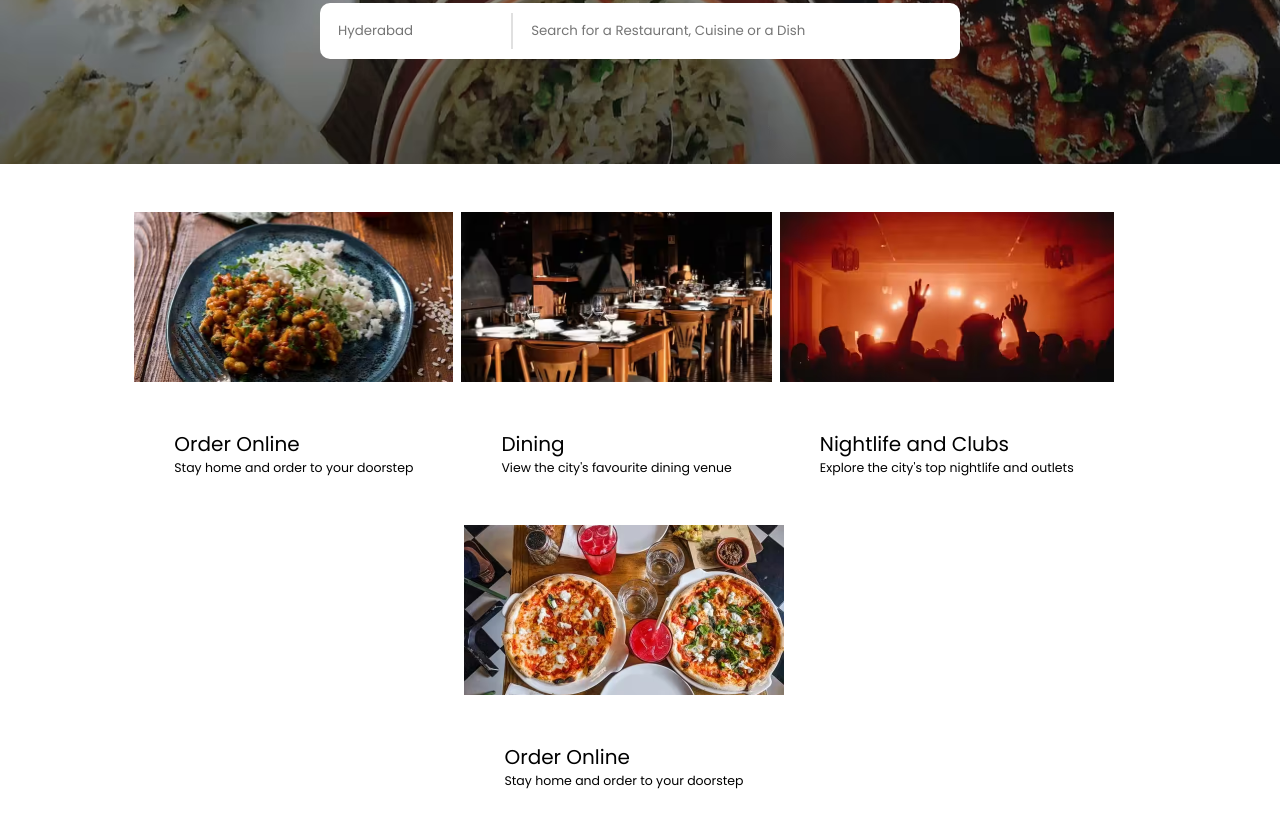
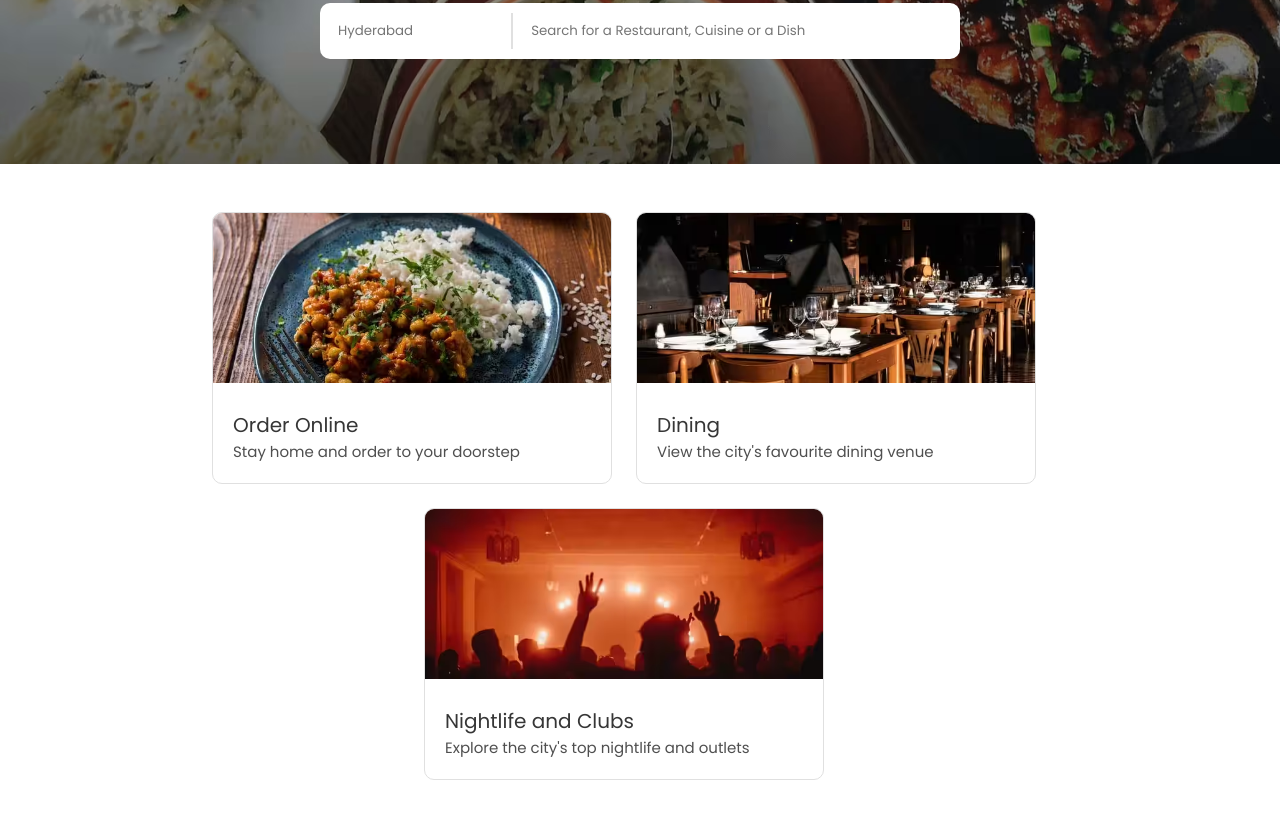
Before and after one commit to varun0911/Zomato-Landing-Page, a plain HTML site: page zomato_clone/index.html in a window 1280 px wide. Shown: the part 316-1149 px from the top of the page. Drawn offline with Linux system fonts and the light colour scheme.

Commit message:
completed hero section and cards

```diff
--- a/zomato_clone/index.html
+++ b/zomato_clone/index.html
@@ -83,14 +83,14 @@
           </div>
         </img>
       </div>
-      <div class="we_offer_card">
+      <!-- <div class="we_offer_card">
         <img src="images/item4.png" alt="card 4 img" />
           <div class="we_offer_content">
             <h2>Order Online</h2>
             <p>Stay home and order to your doorstep</p>
           </div>
         </img>
-      </div>
+      </div>   -->
     </section>
   </body>
 </html>
--- a/zomato_clone/styles.css
+++ b/zomato_clone/styles.css
@@ -179,18 +179,29 @@
 {
     display: flex;
     flex-wrap:wrap;
-    gap: 0.5rem;
+    gap: 1.5rem;
     justify-content: center;
     align-items: center;
 }
 
-.we_offer_card:hover
+.we_offer_card
 {
+    width: 400px;
+    cursor: pointer;
     border-radius: 10px;
     overflow: hidden;
     border: 1px solid #e0e0e0;
-    transition: all 1s ease;
-    transform: scale(1.1);
+    transition: all 0.3s ease-in-out;   /*all indicates the */
+}
+
+.we_offer_card:hover
+{
+    cursor: pointer;
+    border-radius: 10px;
+    overflow: hidden;
+    border: 1px solid #e0e0e0;
+    transition: all 0.3s ease-in-out;
+    transform: scale(1.05);
 }
 
 .we_offer_card img
@@ -203,16 +214,18 @@
 
 .we_offer_content
 {
-    padding: 40px;
+    padding: 20px;
 }
 
 .we_offer_content h2
 {
+    color: #363636;
     font-size: 20px;
     font-weight: 400;
 }
 
 .we_offer_content p
 {
-    font-size: 12.5px;
+    color: #4F4F4F;
+    font-size: 15px;
 }
```
